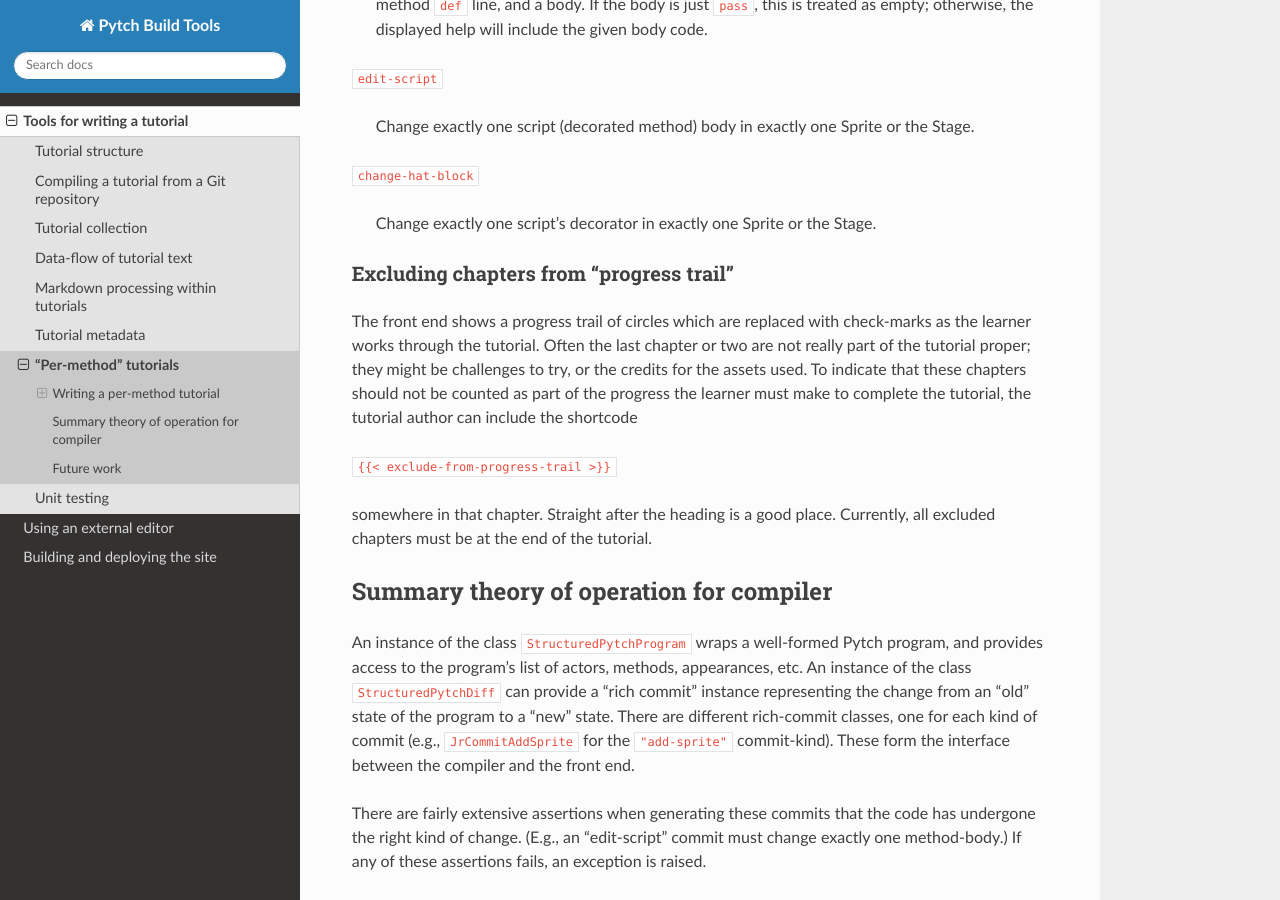
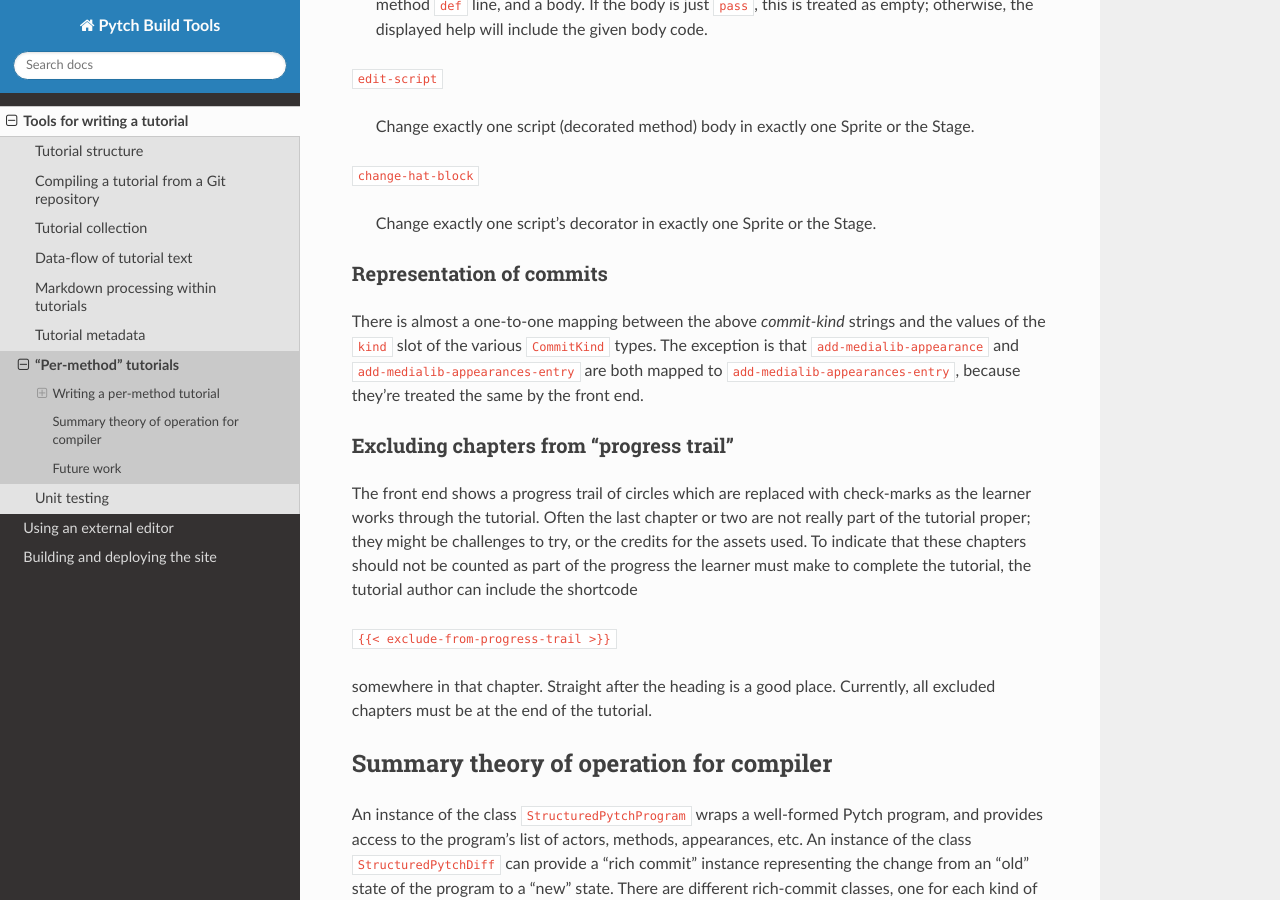
Before and after one commit to pytchlang/pytch-build, a Sphinx documentation site: the page built from doc/source/tutorialcompiler/per-method-tutorial.rst, in a window 1280 px wide and 900 px high, scrolled down 2062 px. Built offline with Sphinx 7.4.7 and the Read the Docs theme 2.0.0, drawn with Linux system fonts in a browser that asks for light colours.

Commit message:
Docs: Add note re "add from medialib" commit types

```diff
--- a/doc/source/tutorialcompiler/per-method-tutorial.rst
+++ b/doc/source/tutorialcompiler/per-method-tutorial.rst
@@ -118,6 +118,16 @@ argument; the other kinds take no arguments.  If the
     Change exactly one script's decorator in exactly one Sprite or the
     Stage.
 
+Representation of commits
+~~~~~~~~~~~~~~~~~~~~~~~~~
+
+There is almost a one-to-one mapping between the above *commit-kind*
+strings and the values of the ``kind`` slot of the various
+``CommitKind`` types.  The exception is that
+``add-medialib-appearance`` and ``add-medialib-appearances-entry`` are
+both mapped to ``add-medialib-appearances-entry``, because they're
+treated the same by the front end.
+
 Excluding chapters from "progress trail"
 ~~~~~~~~~~~~~~~~~~~~~~~~~~~~~~~~~~~~~~~~
 
```
